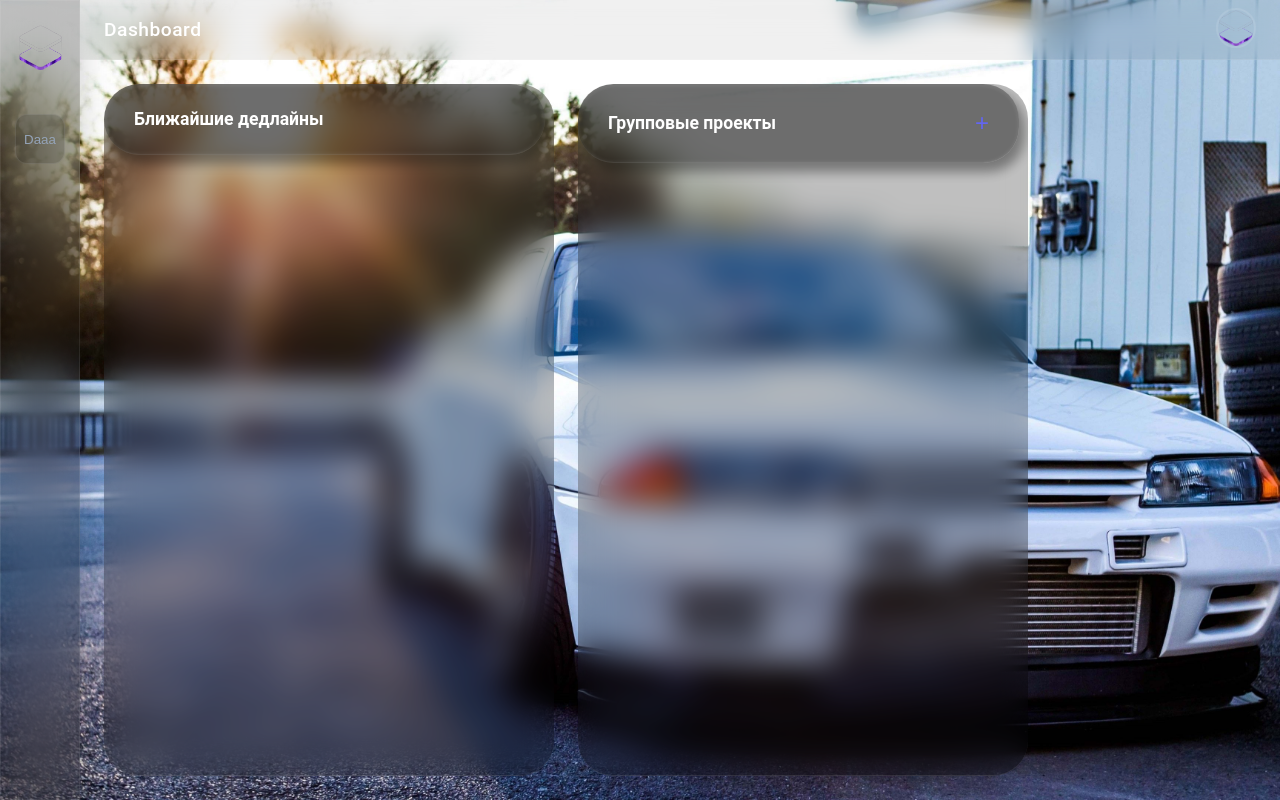
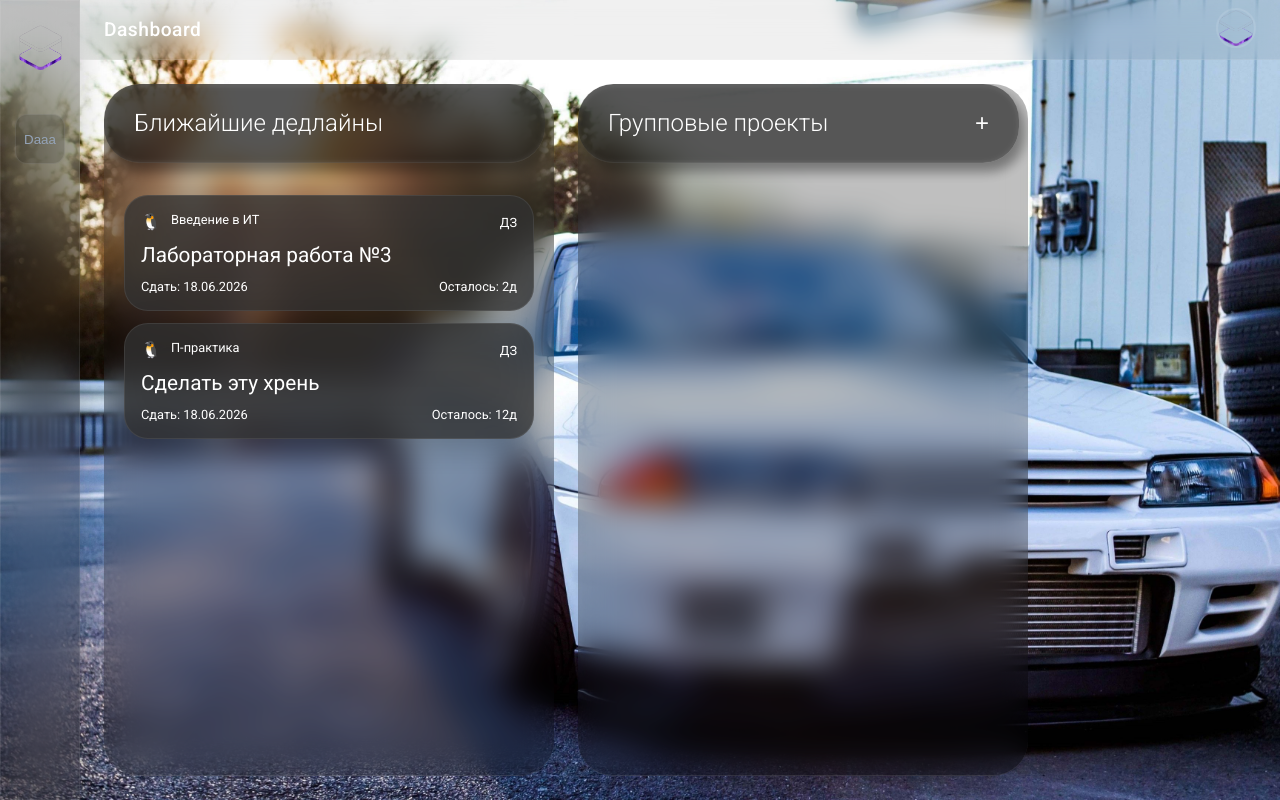
Before and after one commit to SkyW4y/PM4UP5, a React (Vite) app in the folder frontend/: page / in a window 1280 px wide. Built offline with nearby package versions, Linux system fonts and the light colour scheme.

Commit message:
Frontend - Незаконченный коммит(для переноса между ПК)

```diff
--- a/frontend/src/components/ColumnCardBase.tsx
+++ b/frontend/src/components/ColumnCardBase.tsx
@@ -1,27 +1,47 @@
 import { ReactNode } from 'react';
-import "../styles/file.css";
+import "../styles/ColumnCard.css";
 
-interface ColumnCardProps {
+export interface ColumnCardProps {
     subject: string;
     shortDescription: string;
     deadline: string;
     daysLeft: number;
-    wordType: string;
+    workType: string;
     onClick?: () => void;
     children: ReactNode;
+    cardIcon: ReactNode;
 }
 
-export default function DashboardColumn({ title, onAddClick , children }: ColumnProps) {
+export default function ColumnCardBase(
+    {
+        subject,
+        shortDescription,
+        deadline,
+        daysLeft,
+        workType,
+        onClick,
+        children,
+        cardIcon
+    }: ColumnCardProps)
+{
     return (
-        <div className="card-wrapper">
+        <div className="card-wrapper ios-glass-bordered" onClick={onClick}>
             <div className="card-header">
-
+                <div className="card-icon">{cardIcon}</div>
+                <div className="card-subject">
+                    <span>{subject}</span>
+                    <div className="card-text">
+                        <span>{workType}</span>
+                    </div>
+                </div>
             </div>
             <div className="card-body">
+                <span>{shortDescription}</span>
                 {children}
             </div>
             <div className="card-footer">
-
+                <span className="card-deadline">Сдать: {deadline}</span>
+                <span className="card-deadline"> Осталось: {daysLeft}д</span>
             </div>
         </div>
     );
--- a/frontend/src/components/DashboardColumn.tsx
+++ b/frontend/src/components/DashboardColumn.tsx
@@ -11,9 +11,9 @@ export default function DashboardColumn({ title, onAddClick , children }: Column
     return (
         <div className="column-wrapper">
             <div className="column-header" style={{ display: 'flex', justifyContent: 'space-between', alignItems: 'center', marginBottom: '16px' }}>
-                <h3 style={{ fontSize: '1.1rem', fontWeight: 600 }}>{title}</h3>
+                <span>{title}</span>
                 {onAddClick && (
-                    <button className="add-task-btn" onClick={onAddClick} style={{ background: 'none', border: 'none', color: 'var(--accent)', fontSize: '1.5rem', cursor: 'pointer' }}>
+                    <button className="add-task-btn" onClick={onAddClick} style={{ background: 'none', border: 'none', color: 'white', fontSize: '1.5rem', cursor: 'pointer' }}>
                         +
                     </button>
                 )}
--- a/frontend/src/components/MainLayout.tsx
+++ b/frontend/src/components/MainLayout.tsx
@@ -1,4 +1,4 @@
-import { Outlet} from 'react-router-dom';
+import { Outlet } from 'react-router-dom';
 import { useState, ReactNode } from 'react';
 
 import avatarImage from '../assets/hero.png';
--- a/frontend/src/main.tsx
+++ b/frontend/src/main.tsx
@@ -6,7 +6,7 @@ import { router } from './router.tsx';
 import './index.css';
 // import NavBar from './navBar.tsx'
 // import Deadline from './deadline.tsx'
-import App from './App.tsx';
+//import App from './App.tsx';
 
 createRoot(document.getElementById('root')!).render(
   <StrictMode>
--- a/frontend/src/pages/DashboardPage.tsx
+++ b/frontend/src/pages/DashboardPage.tsx
@@ -1,9 +1,60 @@
 import DashboardColumn from "../components/DashboardColumn.tsx";
 import HeaderSlot from "../components/LayoutSlots.tsx";
-
+import ColumnCardBase from "../components/ColumnCardBase.tsx";
 
 function onProjectAddClick() {
     alert("Add Project");
+}
+
+// --- MOCK ДАННЫЕ ДЛЯ КОЛОНКИ ДЕДЛАЙНОВ ---
+const mockDeadlines = [
+    {
+        id: 1,
+        subject: "Введение в ИТ",
+        workType: "ДЗ",
+        deadline: "18.06.2026",
+        daysLeft: 2,
+        cardIcon: "🐧",
+        short_description: "Лабораторная работа №3"
+    },
+    {
+        id: 2,
+        subject: "П-практика",
+        workType: "ДЗ",
+        deadline: "18.06.2026",
+        daysLeft: 12,
+        cardIcon: "🐧",
+        short_description: "Сделать эту хрень"
+    },
+];
+
+// --- MOCK ДАННЫЕ ДЛЯ КОЛОНКИ ПРОЕКТОВ ---
+const mockProjects = [
+    {
+        id: 101,
+        subject: "Разработка Tralalela",
+        workType: "",
+        deadline: "28.06.2026",
+        daysLeft: 12,
+        cardIcon: "⚡",
+
+        users: [
+            {
+                uid: 112341,
+                username: "gondon",
+                avaUrl: "url на ченить",
+            },
+            {
+                uid: 132341,
+                username: "gondonio",
+                avaUrl: "url на ченить",
+            },
+        ]
+    }
+];
+
+function onCardClick() {
+    alert("Card");
 }
 
 export default function DashboardPage() {
@@ -12,7 +63,20 @@ export default function DashboardPage() {
             <HeaderSlot>
                 {"Dashboard"}
             </HeaderSlot>
-            <DashboardColumn title={"Ближайшие дедлайны"} />
+            <DashboardColumn title={"Ближайшие дедлайны"}>
+                {mockDeadlines.map((item) => (
+                    <ColumnCardBase
+                        key={item.id}
+                        subject={item.subject}
+                        workType={item.workType}
+                        deadline={item.deadline}
+                        daysLeft={item.daysLeft}
+                        cardIcon={item.cardIcon}
+                        shortDescription={item.short_description}
+                        onClick={() => {alert(`Card clicked ${item.id}`)}}
+                    />
+                ))}
+            </DashboardColumn>
             <DashboardColumn title={"Групповые проекты"} onAddClick={onProjectAddClick}/>
         </>
     );
--- /dev/null
+++ b/frontend/src/styles/ColumnCard.css
@@ -0,0 +1,41 @@
+.card-wrapper {
+    display: flex;
+    flex-direction: column;
+    gap: 12px;
+    padding: 16px;
+    background: rgb(50 50 50 / 0.76);
+
+    border-radius: 24px;
+    box-sizing: border-box;
+    width: 100%;
+    color: #ffffff;
+    cursor: pointer;
+}
+.card-header {
+    display: flex;
+    flex-direction: row;
+    justify-content: left;
+}
+.card-subject {
+    display: flex;
+    flex-direction: row;
+    justify-content: space-between;
+    width: 100%;
+    margin-left: 10px;
+}
+.card-subject span {
+    font-size: 0.8rem;
+}
+.card-body {
+    display: flex;
+    font-size: 1.3rem;
+}
+.card-footer {
+    display: flex;
+    flex-direction: row;
+    justify-content: space-between;
+    font-size: 0.8rem;
+}
+.deadline-ends {
+    color: red;
+}
--- a/frontend/src/styles/dashboard-column.css
+++ b/frontend/src/styles/dashboard-column.css
@@ -1,3 +1,5 @@
+@import url('https://fonts.googleapis.com/css2?family=Roboto:ital,wght@0,100..900;1,100..900&display=swap');
+
 .column-wrapper {
     flex: 1;
     min-width: 320px;
@@ -16,16 +18,22 @@
 
 
 .column-header {
-    background-color: rgb(12 12 12 / 0.46);
+    background-color: rgb(12 12 12 / 0.59);
     border-radius: 36px;
     padding: 25px 30px;
     margin-right: 2%;
     box-sizing: border-box;
+
     box-shadow:
-            inset 0 1px 4px 1px var(--border-light),
+            inset 0 1px 6px 1px rgb(255 255 255 / 0.1),
             5px 8px 12px 1px rgb(0 0 0 / 0.38);
     border-bottom: 1px solid var(--border-light);
 
+    font-size: 1.5rem;
+    font-family: "Roboto", sans-serif;
+    font-optical-sizing: auto;
+    font-weight: 300;
+    font-style: normal;
 
 }
 .column-content {
```
